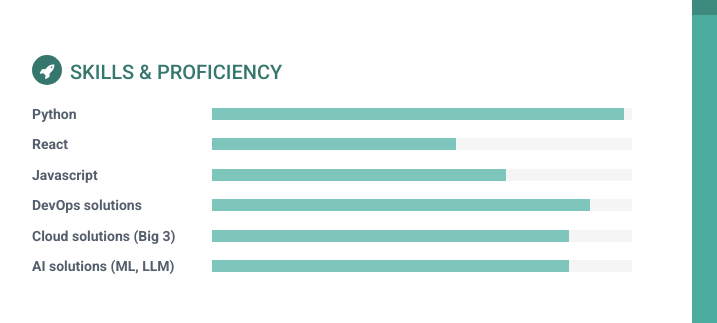
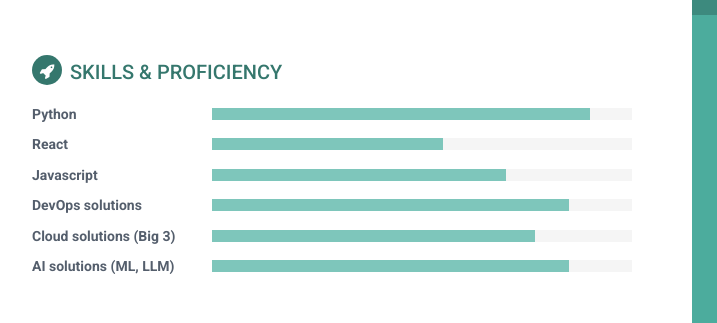
Before and after one commit to Nemryk/education, a plain HTML site: page index.html in a window 1280 px wide. Shown: the part 311-634 px from the top of the page, 188-905 px from the left. Drawn offline with nearby package versions, Linux system fonts and the light colour scheme.

Commit message:
Update index.html

```diff
--- a/index.html
+++ b/index.html
@@ -75,7 +75,7 @@
                     <div class="item">
                         <h3 class="level-title">Python</h3>
                         <div class="level-bar">
-                            <div class="level-bar-inner" data-level="98%"> </div>
+                            <div class="level-bar-inner" data-level="90%"> </div>
                         </div>
                         <!--//level-bar-->
                     </div>
@@ -83,7 +83,7 @@
                     <div class="item">
                         <h3 class="level-title">React</h3>
                         <div class="level-bar">
-                            <div class="level-bar-inner" data-level="58%"> </div>
+                            <div class="level-bar-inner" data-level="55%"> </div>
                         </div>
                         <!--//level-bar-->
                     </div>
@@ -99,7 +99,7 @@
                     <div class="item">
                         <h3 class="level-title">DevOps solutions</h3>
                         <div class="level-bar">
-                            <div class="level-bar-inner" data-level="90%"> </div>
+                            <div class="level-bar-inner" data-level="85%"> </div>
                         </div>
                         <!--//level-bar-->
                     </div>
@@ -107,7 +107,7 @@
                     <div class="item">
                         <h3 class="level-title">Cloud solutions (Big 3)</h3>
                         <div class="level-bar">
-                            <div class="level-bar-inner" data-level="85%"> </div>
+                            <div class="level-bar-inner" data-level="77%"> </div>
                         </div>
                         <!--//level-bar-->
                     </div>
```
